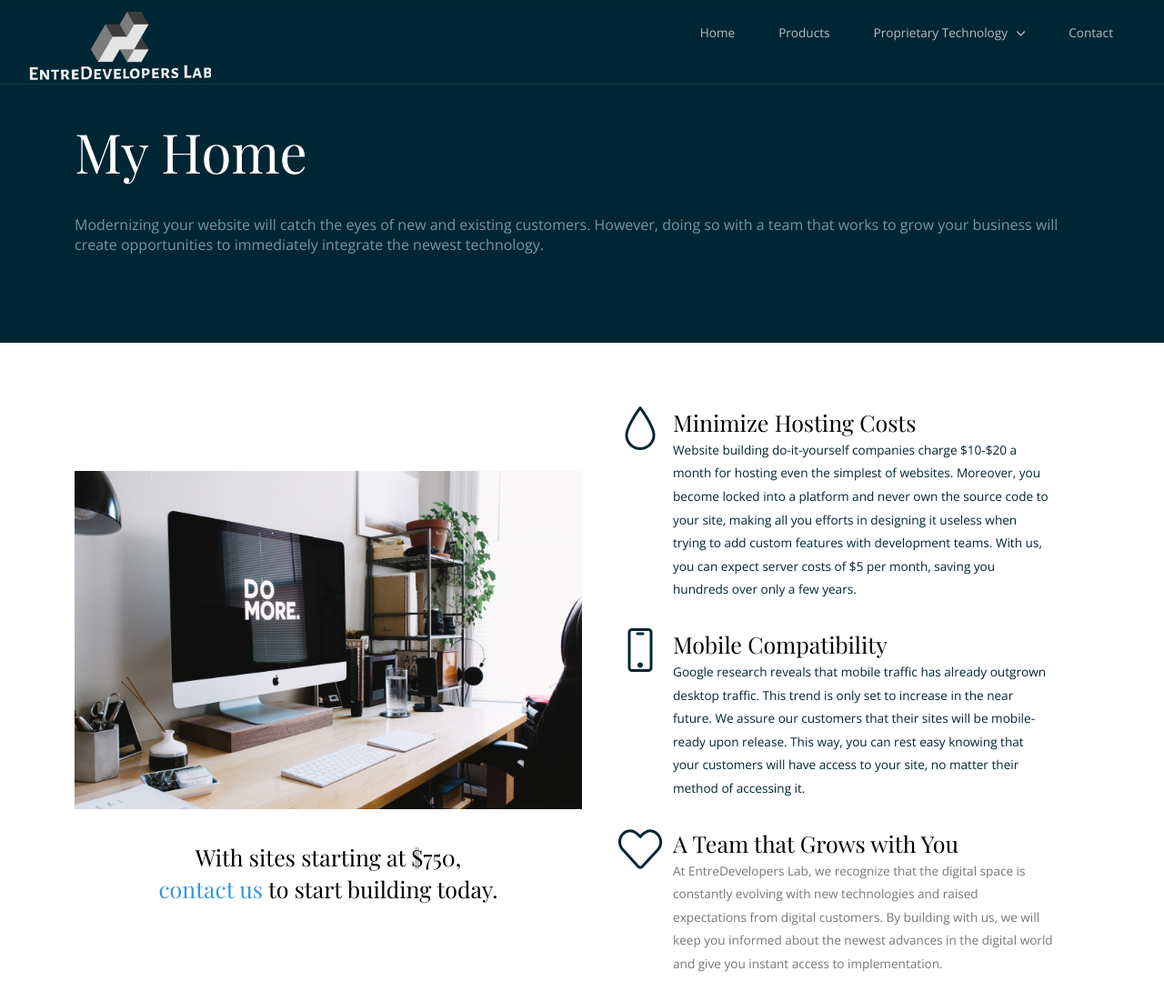
After one commit to naveenailawadi/EntreDevelopersLabSite, a Flask app: page /my_home in a window 1280 px wide. The commit adds this page. Shown: the top 1101 px of the page at 91% size. Run offline with Flask 2, Linux system fonts and the light colour scheme; some web fonts are replaced.

Commit message:
added my_home page

```diff
--- a/flaskapp/routes.py
+++ b/flaskapp/routes.py
@@ -21,6 +21,11 @@ def tune_in():
 @app.route("/contact", methods=['GET', 'POST'])
 def contact():
     return render_template('contact.html', title='Contact')
+
+
+@app.route("/my_home", methods=['GET', 'POST'])
+def my_home():
+    return render_template('my_home.html', title='My Home')
 
 
 # make a backend route to send the data somewhere (a database, telegram message, etc)
--- a/flaskapp/static/css/template-style.css
+++ b/flaskapp/static/css/template-style.css
@@ -2098,6 +2098,11 @@ video {
   }
 }
 
+a.original-hyperlink
+{
+  color: #3498DB !important;
+}
+
 p.submission-error
 {
   color: #C81010;
--- a/flaskapp/templates/contact.html
+++ b/flaskapp/templates/contact.html
@@ -18,7 +18,9 @@
                   </div>
                   <div class="margin-left-70 margin-s-left-0 margin-bottom">
                     <h3 class="margin-bottom-0">E-mail</h3>
-                    <a href="mailto:admin@entredeveloperslab.com">admin@entredeveloperslab.com</a>
+                    <p>
+                      <a href="mailto:admin@entredeveloperslab.com">admin@entredeveloperslab.com</a>
+                    </p>
                   </div>
                 </div>
               </div>
--- a/flaskapp/templates/home.html
+++ b/flaskapp/templates/home.html
@@ -64,6 +64,9 @@
                 <img class="text-dark center margin-bottom-30 product-icon" src="{{url_for('static', filename='img/icons/code.svg')}}">
                 <h2 class="text-thin">Web Development<br> (Full Stack)</h2>
                 <p class="margin-bottom-30">Are you looking to create a proprietary platform? Maybe you are just growing your business by taking the next appropriate step. Whatever the reason, let our team of web developers build it for you and make your dream a reality!</p>
+                <small>
+                  Just need a simple home site? See <a class="original-hyperlink" href="{{ url_for('my_home') }}">My Home</a> for more information.
+                  </small>
               </div>
             </div>
             <div class="s-12 m-12 l-4 margin-m-bottom">
--- a/flaskapp/templates/layout.html
+++ b/flaskapp/templates/layout.html
@@ -29,7 +29,7 @@
     <link rel="icon" type="image/png" href="{{url_for('static', filename='img/basic_block_logo.png')}}">
 
     {% if title %}
-        <title>EntreDevelopers Lab - {{title}}</title>
+        <title>{{title}} | EntreDevelopers Lab</title>
     {% else %}
         <title>EntreDevelopers Lab</title>
     {% endif %}
@@ -81,14 +81,14 @@
 
       <!-- Main Footer -->
       <section class="background-dark full-width">
-        <!-- Map -->
+        <!-- Image -->
         <div class="s-12 m-12 l-6 margin-m-bottom-2x">
           <div class="s-12 center">
             <img style="width: 600px;" src="{{url_for('static', filename='img/group-workspace.jpg')}}">
           </div>
         </div>
 
-        <!-- Collumn 2 -->
+        <!-- Text -->
         <div class="s-12 m-12 l-6 margin-m-bottom-2x">
           <div class="padding-2x">
             <div class="line">
--- /dev/null
+++ b/flaskapp/templates/my_home.html
@@ -0,0 +1,75 @@
+{% extends "layout.html" %}
+
+{% block content %}
+      <!-- Content -->
+      <article>
+        <header class="section background-dark">
+          <div class="line">
+            <h1 class="text-white margin-top-bottom-40 text-size-60 text-line-height-1">My Home</h1>
+            <p class="margin-bottom-0 text-size-16">Modernizing your website will catch the eyes of new and existing customers. However, doing so with a team that works to grow your business will create opportunities to immediately integrate the newest technology.</p>
+        </header>
+        <section class="line margin-top-30">
+          <div class="s-12 m-12 l-6" style="margin-top: 10%;">
+            <img src="{{url_for('static', filename='img/do_more.jpg')}}" alt="">
+            <h3 class="text-size-25 margin-bottom-0 text-center"><br>With sites starting at $750, <br><a class="original-hyperlink" href="{{url_for('contact')}}">contact us</a> to start building today.</h3>
+          </div>
+          <div class="s-12 m-12 l-6">
+            <div class="padding-2x">
+              <div class="line">
+                <div class="float-left">
+                  <i class="icon-sli-drop icon3x text-dark"></i>
+                </div>
+                <div class="margin-left-60 margin-bottom-30">
+                  <h3 class="text-size-25 margin-bottom-0">Minimize Hosting Costs</h3>
+                  <p class="text-dark">Website building do-it-yourself companies charge $10-$20 a month for hosting
+                    even the simplest of websites. Moreover, you become locked into a platform and never own the source
+                    code to your site, making all you efforts in designing it useless when trying to add custom features
+                    with development teams. With us, you can expect server costs of $5 per month, saving you hundreds over
+                    only a few years.
+                  </p>
+                </div>
+              </div>
+
+              <div class="line">
+                <div class="float-left">
+                  <i class="icon-sli-screen-smartphone icon3x text-dark"></i>
+                </div>
+                <div class="margin-left-60 margin-bottom-30">
+                  <h3 class="text-size-25 margin-bottom-0">Mobile Compatibility</h3>
+                  <p class="text-dark">Google research reveals that mobile traffic has already outgrown desktop traffic. This
+                    trend is only set to increase in the near future. We assure our customers that their sites will be mobile-ready
+                    upon release. This way, you can rest easy knowing that your customers will have access to your site, no matter
+                    their method of accessing it.
+                  </p>
+                </div>
+              </div>
+
+              <div class="line">
+                <div class="float-left">
+                  <i class="icon-sli-heart icon3x text-dark"></i>
+                </div>
+                <div class="margin-left-60 margin-bottom-30">
+                  <h3 class="text-size-25 margin-bottom-0">A Team that Grows with You</h3>
+                  <p>At EntreDevelopers Lab, we recognize that the digital space is constantly evolving with new technologies
+                    and raised expectations from digital customers. By building with us, we will keep you informed about the
+                    newest advances in the digital world and give you instant access to implementation.
+                  </p>
+                </div>
+              </div>
+
+              <div class="line">
+                <div class="float-left">
+                  <i class="icon-sli-chart icon3x text-dark"></i>
+                </div>
+                <div class="margin-left-60 margin-bottom-30">
+                  <h3 class="text-size-25 margin-bottom-0">Custom Analytics and Marketing</h3>
+                  <p>For us, development is just the start of our customer relationship. Once a customer, you will have access
+                    to our consultants specializing in digital marketing who will help implement metrics to orient and grow your business.
+                    We don't just want to make you an excellent website. We want your business to succeed.</p>
+                </div>
+              </div>
+            </div>
+          </div>
+        </section>
+      </article>
+{% endblock content %}
```
Also changed, not shown: OG (do not touch)/index.html (+4 -4 lines), flaskapp/static/img/do_more.jpg (added), flaskapp/static/img/nikita-kachanovsky-OVbeSXRk_9E-unsplash.jpg (deleted), 4 other files.
